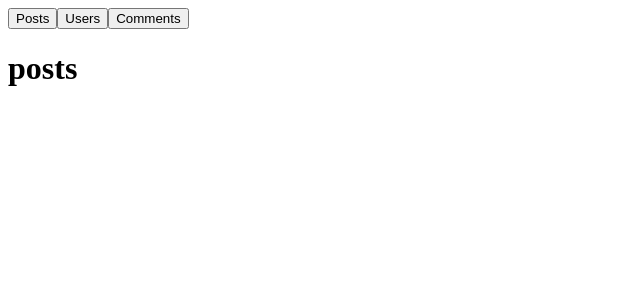
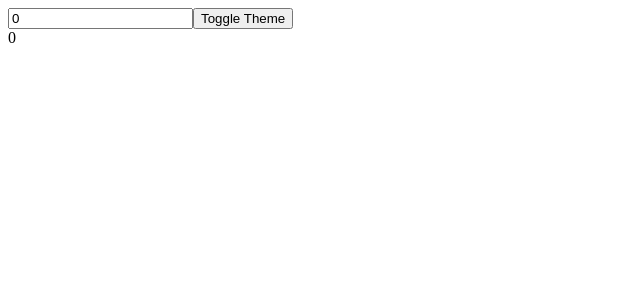
Before and after one commit to GailBowen/react-hooks, a React (Create React App) app: page / in a window 1280 px wide. Shown: the top 300 px of the page, without its empty margins (0-640 px from the left). Built offline with nearby package versions, Linux system fonts and the light colour scheme.

Commit message:
useMemo()

```diff
--- a/src/App.js
+++ b/src/App.js
@@ -1,30 +1,37 @@
-import React, { useState, useEffect } from 'react';
+import React, { useState, useMemo } from 'react';
 
 function App() {
 
-  const [resourceType, setResourceType] = useState('posts');
+  const [number, setNumber] = useState(0);
+  const [dark, setDark] = useState(false);
 
-  useEffect(() => {
-    console.log('resource changed');
+  const doubleNumber = useMemo(() => {
+    return slowFunction(number)
+  }, [number]);
 
-    return () => {
-      console.log('return from resource changed');
-    }
+  const themeStyles = {
+    backgroundColor: dark ? 'black' : 'white',
+    color: dark ? 'white' : 'black'
+  }
 
-  }, [resourceType])
+  // const themeStyles = {
+  //   backgroundColor: 'red',
+  //   color:'white'
+  // }
 
   return (
    <>
-   <div>
-      <button onClick={() => setResourceType('posts')}>Posts</button>
-      <button onClick={() => setResourceType('users')}>Users</button>
-      <button onClick={() => setResourceType('comments')}>Comments</button>
-   </div>
-
-    <h1>{resourceType}</h1>
-
+   <input type="number" value={number} onChange={e => setNumber(parseInt(e.target.value))} />
+    <button onClick={() => setDark(prevDark => !prevDark)}>Toggle Theme</button>
+    <div style={themeStyles}>{doubleNumber}</div>
    </>
   );
 }
 
+function slowFunction(num) {
+  console.log('Calling slow function');
+  for (let i = 0; i <= 1000000000; i++) {}
+  return num * 2;
+}
+
 export default App;
```
